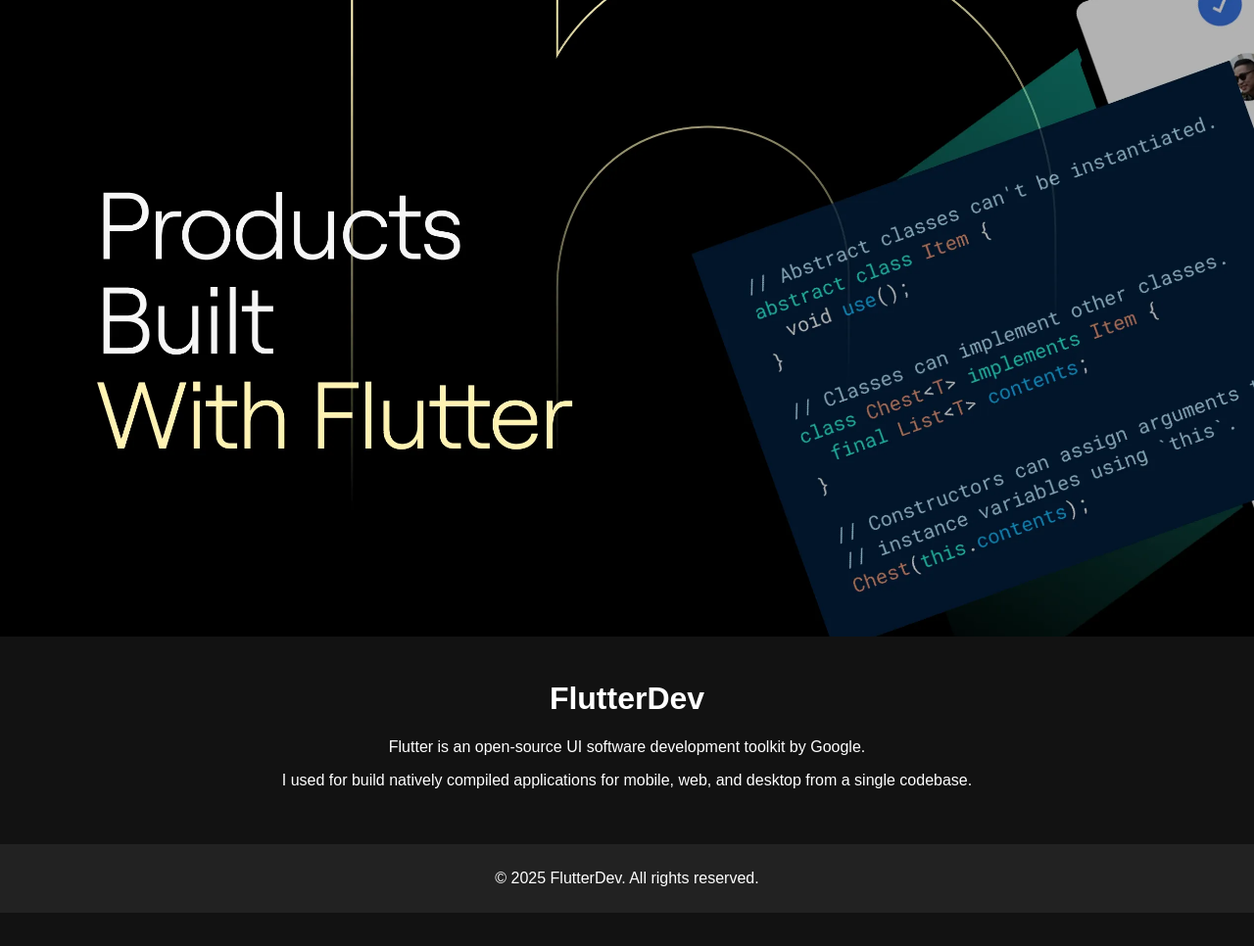
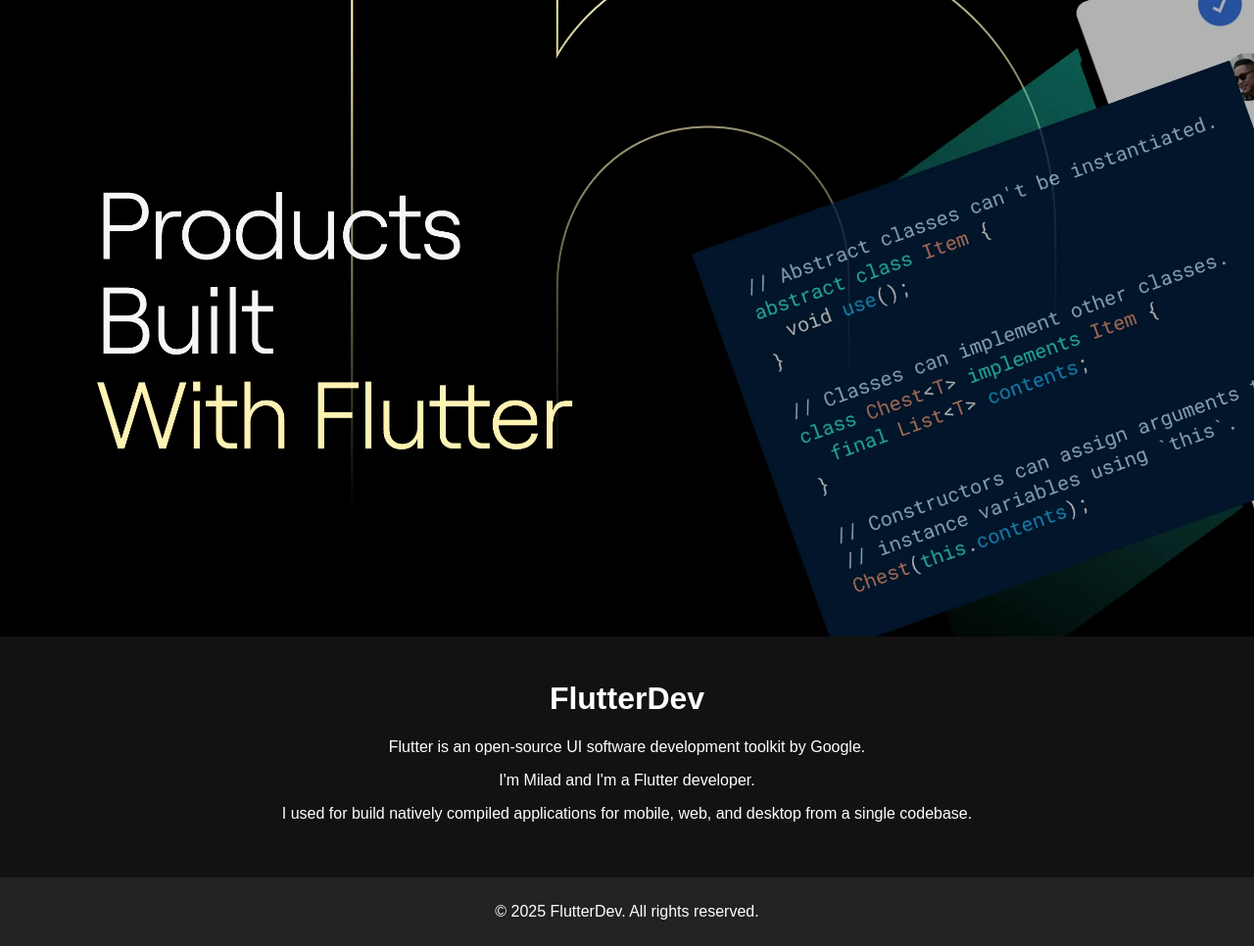
Before and after one commit to Milad-FLDev/FlDev-website, a plain HTML site: page index.html in a window 1280 px wide. Shown: the whole page at 98% size. Before the commit the page ends 932 px from the top, so only its background shows below. Drawn offline with Linux system fonts and the light colour scheme.

Commit message:
Update index.html

```diff
--- a/index.html
+++ b/index.html
@@ -33,6 +33,7 @@
     <div class="content">
         <h1>FlutterDev</h1>
         <p>Flutter is an open-source UI software development toolkit by Google.</p>
+        <p>I'm Milad and I'm a Flutter developer.</p>
         <p>I used for build natively compiled applications for mobile, web, and desktop from a single codebase.</p>
     </div>
     <div class="footer">
```
